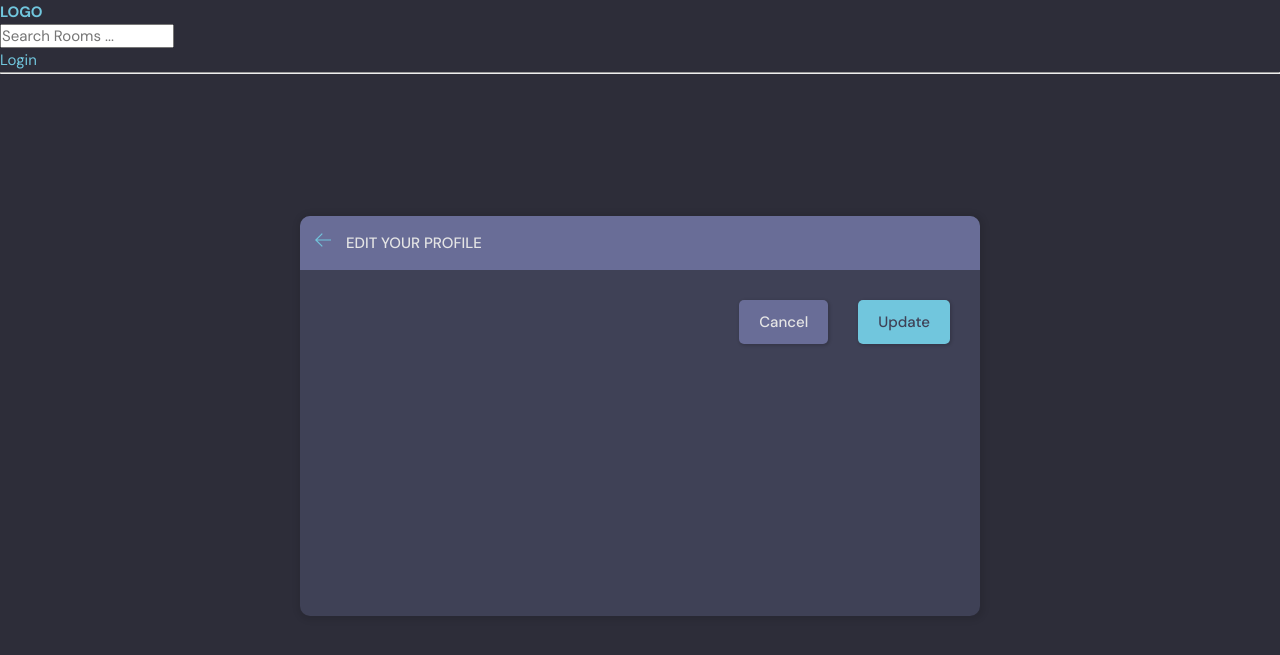
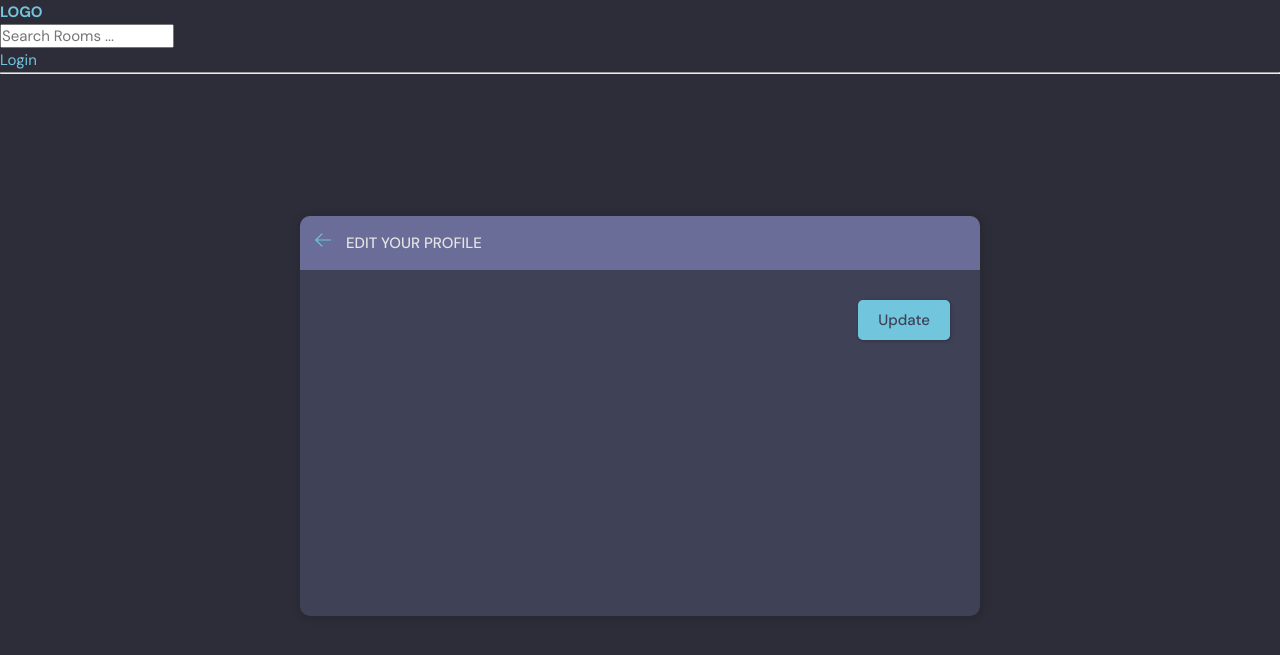
Before and after one commit to Maksym637/django-project, a Django app: template studybud/base/templates/base/update-user.html in a window 1280 px wide. Shown: the top 655 px of the page. Run offline with Django 4.2, Linux system fonts and the light colour scheme; the template is opened without the code that fills it, so the values that code supplies are empty.

Commit message:
commit update-user

```diff
--- a/studybud/base/templates/base/update-user.html
+++ b/studybud/base/templates/base/update-user.html
@@ -30,7 +30,6 @@
                         {% endfor %}
 
                         <div class="form__action">
-                            <a class="btn btn--dark" href="index.html">Cancel</a>
                             <button class="btn btn--main" type="submit">Update</button>
                         </div>
                     </form>
```
